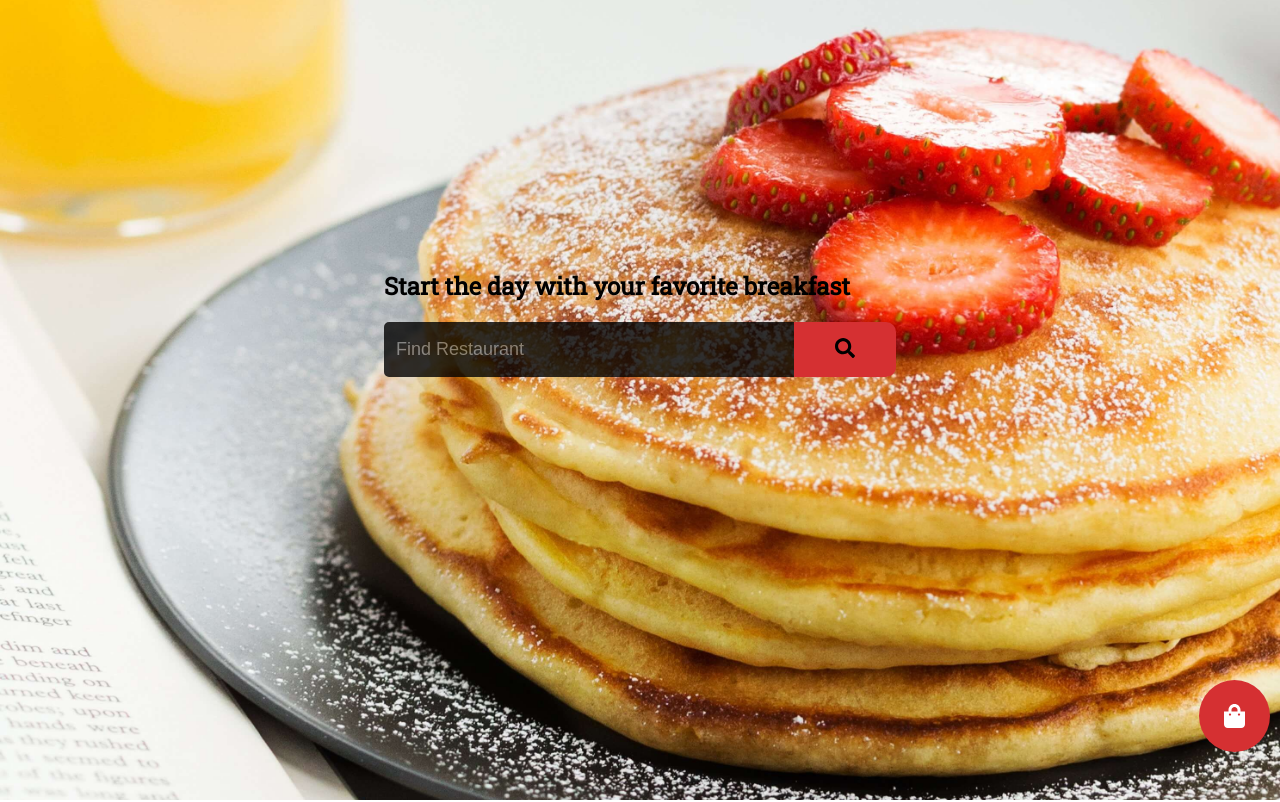
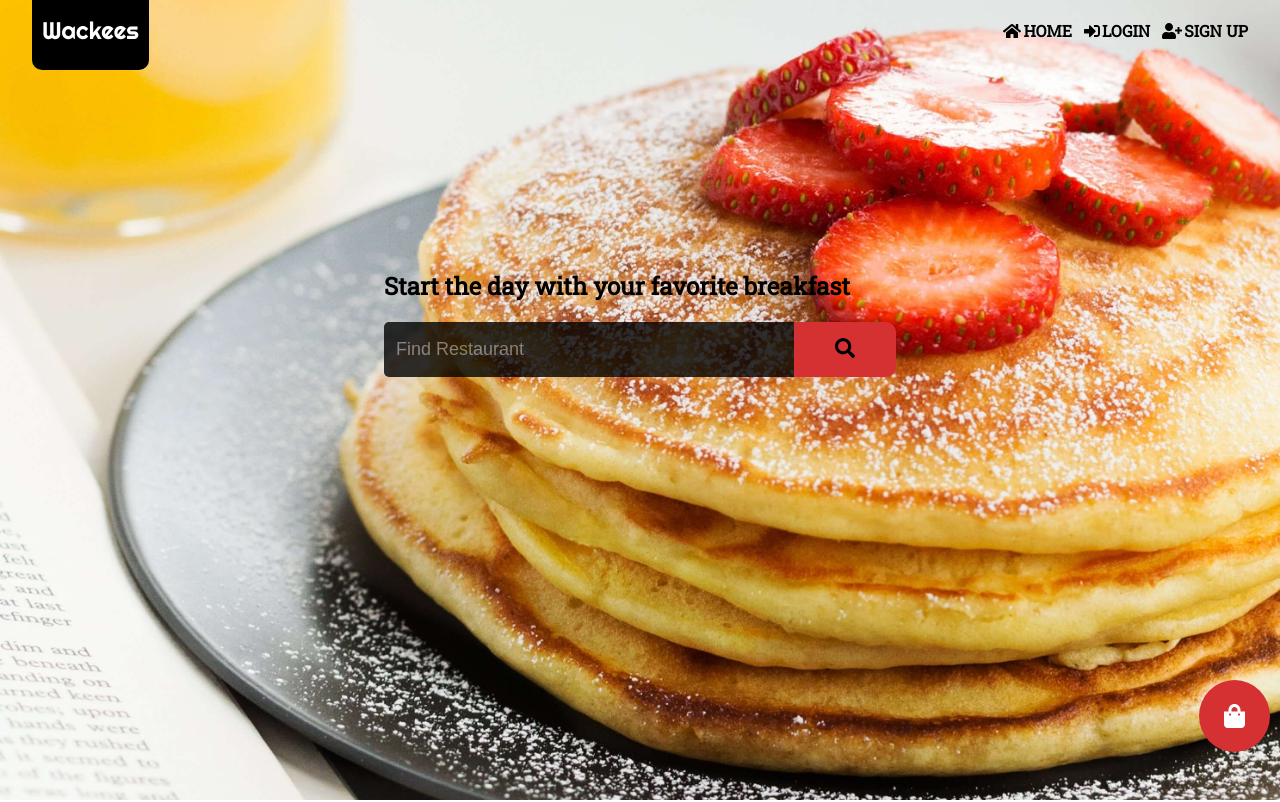
Before and after one commit to MlkMahmud/Wackees, a React (Create React App) app in the folder client/: page / in a window 1280 px wide. Shown: the top 802 px of the page. Built offline with nearby package versions, Linux system fonts and the light colour scheme; no server answers.

Commit message:
- Add header component - Add navbar for customers,restaurants and logged out state - Add current user object to global state - Reduce hottest restaurants section padding on smaller screens

```diff
--- a/client/src/App.js
+++ b/client/src/App.js
@@ -1,11 +1,13 @@
 import React from 'react';
 import { BrowserRouter as Router, Route } from 'react-router-dom';
+import Header from './components/layout/header';
 import Footer from './components/layout/footer';
 import Home from './components/home';
 import './utils/fontawesome';
 
 const App = () => (
   <Router>
+    <Header />
     <Route path="/" exact component={Home} />
     <Footer />
   </Router>
--- a/client/src/components/home/Home.css
+++ b/client/src/components/home/Home.css
@@ -148,4 +148,8 @@
   .order_btn {
     top: 85%;
   }
+
+  .hottest_restaurants {
+    padding: 10px;
+  }
 }
--- a/client/src/components/layout/Layout.css
+++ b/client/src/components/layout/Layout.css
@@ -2,7 +2,6 @@
   text-decoration: none;
   color: black;
   box-sizing: border-box;
-  outline: none;
   color: black;
 }
 
@@ -46,6 +45,10 @@ body {
   display: inline-block;
   margin-right: 12px;
   font-weight: bolder;
+  font-size: 1rem;
+  border: none;
+  background: none;
+  font-family: 'Roboto Slab', serif;
 }
 
 .nav_link:hover {
@@ -426,4 +429,5 @@ body {
   .cart {
     width: 95%;
   }
+
 }
--- /dev/null
+++ b/client/src/components/layout/header/index.js
@@ -0,0 +1,11 @@
+import React from 'react';
+import Navbar from './navbar';
+import '../Layout.css';
+
+const Header = () => (
+  <header className="header">
+    <Navbar />
+  </header>
+);
+
+export default Header;
--- /dev/null
+++ b/client/src/components/layout/header/navbar/CustomerNavbar.js
@@ -0,0 +1,28 @@
+import React from 'react';
+import { Link } from 'react-router-dom';
+import { FontAwesomeIcon } from '@fortawesome/react-fontawesome';
+
+const CustomerNavbar = () => (
+  <>
+    <Link to="/" className="logo">
+      Wackees
+    </Link>
+    <nav className="navbar">
+      <Link className="nav_link" to="/">
+        <FontAwesomeIcon className="nav_link_icon" icon="home" />
+        HOME
+      </Link>
+      <button type="button" className="nav_link">
+        CART
+        <sup>0</sup>
+      </button>
+      <button type="button" className="nav_link end" to="#">
+        <FontAwesomeIcon className="nav_link_icon" icon="sign-out-alt" />
+        LOGOUT
+      </button>
+    </nav>
+    <FontAwesomeIcon className="nav_link_icon hamburger_icon" icon="bars" />
+  </>
+);
+
+export default CustomerNavbar;
--- /dev/null
+++ b/client/src/components/layout/header/navbar/LoggedOutNavbar.js
@@ -0,0 +1,31 @@
+import React from 'react';
+import { Link } from 'react-router-dom';
+import { FontAwesomeIcon } from '@fortawesome/react-fontawesome';
+
+const LoggedOutNavbar = () => (
+  <>
+    <Link to="/" className="logo">
+      Wackees
+    </Link>
+    <nav className="navbar">
+      <Link className="nav_link" to="/">
+        <FontAwesomeIcon className="nav_link_icon" icon="home" />
+        HOME
+      </Link>
+      <Link className="nav_link" to="/login">
+        <FontAwesomeIcon className="nav_link_icon" icon="sign-in-alt" />
+        LOGIN
+      </Link>
+      <Link className="nav_link end" to="/register">
+        <FontAwesomeIcon className="nav_link_icon" icon="user-plus" />
+        SIGN UP
+      </Link>
+    </nav>
+    <FontAwesomeIcon
+      className="nav_link_icon hamburger_icon"
+      icon="bars"
+    />
+  </>
+);
+
+export default LoggedOutNavbar;
--- /dev/null
+++ b/client/src/components/layout/header/navbar/RestaurantNavbar.js
@@ -0,0 +1,31 @@
+import React from 'react';
+import { Link } from 'react-router-dom';
+import { FontAwesomeIcon } from '@fortawesome/react-fontawesome';
+
+const RestaurantNavbar = () => (
+  <>
+    <Link to="/" className="logo">
+      Wackees
+    </Link>
+    <nav className="navbar">
+      <Link className="nav_link" to="/">
+        <FontAwesomeIcon className="nav_link_icon" icon="home" />
+        HOME
+      </Link>
+      <Link className="nav_link" to="/dashboard">
+        <FontAwesomeIcon className="nav_link_icon" icon="" />
+        DASHBOARD
+      </Link>
+      <Link className="nav_link" to="/orders">
+        ORDERS
+      </Link>
+      <button type="button" className="nav_link end" to="#">
+        <FontAwesomeIcon className="nav_link_icon" icon="sign-out-alt" />
+        LOGOUT
+      </button>
+    </nav>
+    <FontAwesomeIcon className="nav_link_icon hamburger_icon" icon="bars" />
+  </>
+);
+
+export default RestaurantNavbar;
--- /dev/null
+++ b/client/src/components/layout/header/navbar/index.js
@@ -0,0 +1,31 @@
+import React from 'react';
+import { connect } from 'react-redux';
+import PropTypes from 'prop-types';
+import LoggedOutNavbar from './LoggedOutNavbar';
+import CustomerNavbar from './CustomerNavbar';
+import RestaurantNavbar from './RestaurantNavbar';
+
+const Navbar = ({ user }) => {
+  let nav;
+  switch (user.role) {
+    case 'Customer':
+      nav = <CustomerNavbar />;
+      break;
+    case 'Restaurant':
+      nav = <RestaurantNavbar />;
+      break;
+    default:
+      nav = <LoggedOutNavbar />;
+  }
+  return nav;
+};
+
+Navbar.propTypes = {
+  user: PropTypes.shape().isRequired,
+};
+
+const mapStateToProps = state => ({
+  user: state.currentUser,
+});
+
+export default connect(mapStateToProps)(Navbar);
--- /dev/null
+++ b/client/src/reducers/currentUser.js
@@ -0,0 +1,14 @@
+const currentUser = (state = {}, { type, payload }) => {
+  switch (type) {
+    case 'LOGGED IN':
+      return {
+        ...payload,
+      };
+    case 'LOGGED OUT':
+      return {};
+    default:
+      return state;
+  }
+};
+
+export default currentUser;
--- a/client/src/reducers/index.js
+++ b/client/src/reducers/index.js
@@ -1,8 +1,10 @@
 import { combineReducers } from 'redux';
+import currentUser from './currentUser';
 import restaurants from './restaurants';
 import error from './error';
 
 export default combineReducers({
+  currentUser,
   restaurants,
   error,
 });
```
